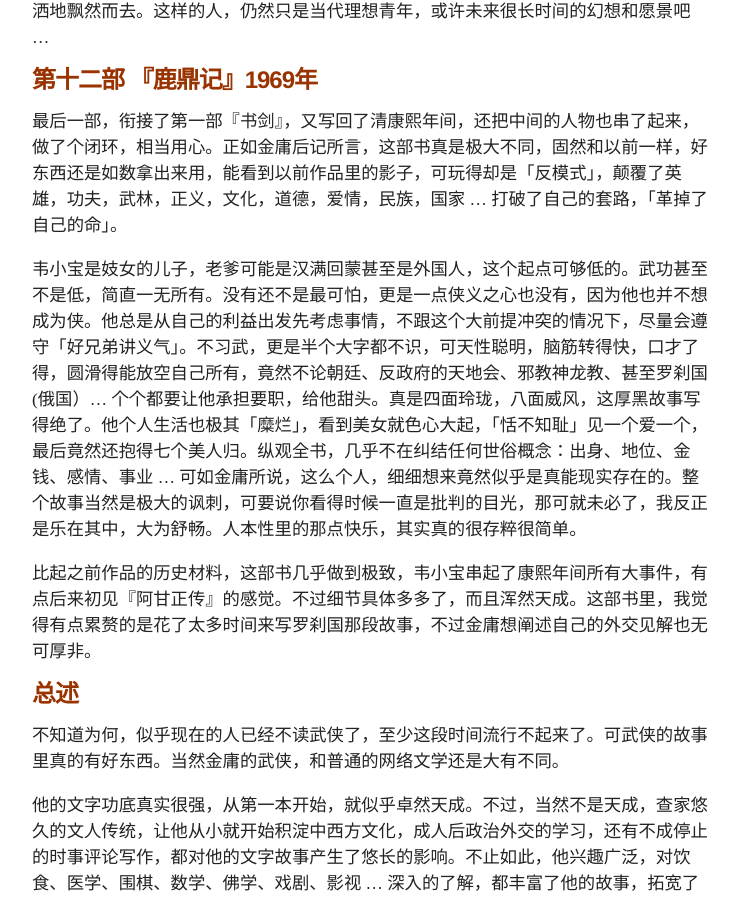
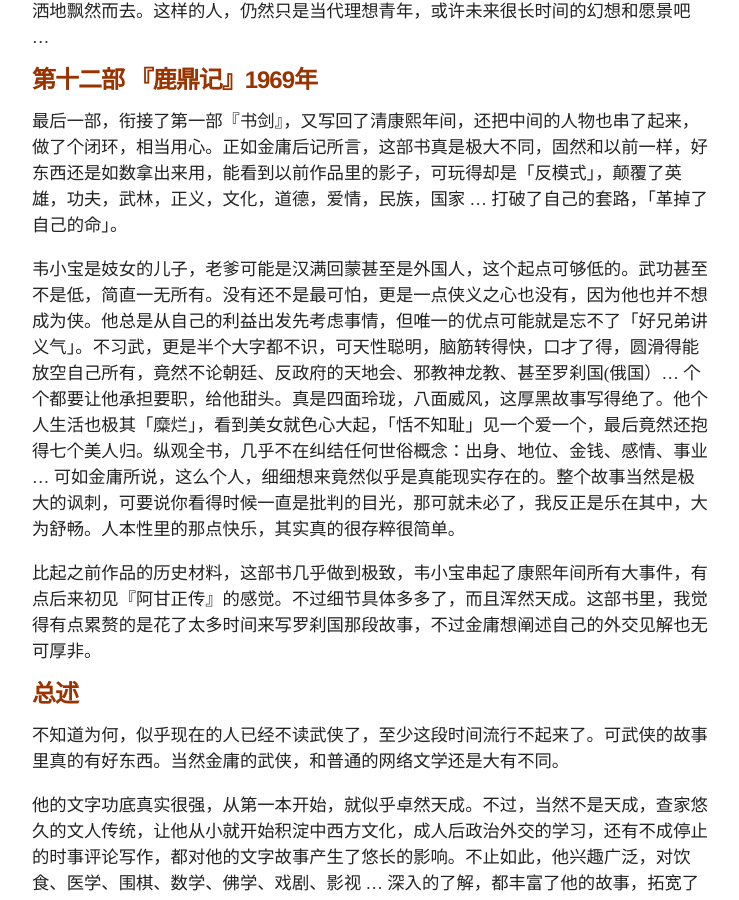
Before and after one commit to villim/villim.github.io, a Jekyll site: the page built from _posts/2020-05-14-reread-jingyong.md, in a window 1280 px wide and 900 px high, scrolled down 4316 px. Shown: the whole window, without its empty margins (143-882 px from the left). Built offline with Jekyll 4.4.1, drawn with Linux system fonts in a browser that asks for light colours.

Commit message:
update post

```diff
--- a/_posts/2020-05-14-reread-jingyong.md
+++ b/_posts/2020-05-14-reread-jingyong.md
@@ -94,7 +94,7 @@ layout: post
 
 最后一部，衔接了第一部『书剑』，又写回了清康熙年间，还把中间的人物也串了起来，做了个闭环，相当用心。正如金庸后记所言，这部书真是极大不同，固然和以前一样，好东西还是如数拿出来用，能看到以前作品里的影子，可玩得却是「反模式」，颠覆了英雄，功夫，武林，正义，文化，道德，爱情，民族，国家 ... 打破了自己的套路，「革掉了自己的命」。
 
-韦小宝是妓女的儿子，老爹可能是汉满回蒙甚至是外国人，这个起点可够低的。武功甚至不是低，简直一无所有。没有还不是最可怕，更是一点侠义之心也没有，因为他也并不想成为侠。他总是从自己的利益出发先考虑事情，不跟这个大前提冲突的情况下，尽量会遵守「好兄弟讲义气」。不习武，更是半个大字都不识，可天性聪明，脑筋转得快，口才了得，圆滑得能放空自己所有，竟然不论朝廷、反政府的天地会、邪教神龙教、甚至罗刹国(俄国）... 个个都要让他承担要职，给他甜头。真是四面玲珑，八面威风，这厚黑故事写得绝了。他个人生活也极其「糜烂」，看到美女就色心大起，「恬不知耻」见一个爱一个，最后竟然还抱得七个美人归。纵观全书，几乎不在纠结任何世俗概念：出身、地位、金钱、感情、事业 ... 可如金庸所说，这么个人，细细想来竟然似乎是真能现实存在的。整个故事当然是极大的讽刺，可要说你看得时候一直是批判的目光，那可就未必了，我反正是乐在其中，大为舒畅。人本性里的那点快乐，其实真的很存粹很简单。
+韦小宝是妓女的儿子，老爹可能是汉满回蒙甚至是外国人，这个起点可够低的。武功甚至不是低，简直一无所有。没有还不是最可怕，更是一点侠义之心也没有，因为他也并不想成为侠。他总是从自己的利益出发先考虑事情，但唯一的优点可能就是忘不了「好兄弟讲义气」。不习武，更是半个大字都不识，可天性聪明，脑筋转得快，口才了得，圆滑得能放空自己所有，竟然不论朝廷、反政府的天地会、邪教神龙教、甚至罗刹国(俄国）... 个个都要让他承担要职，给他甜头。真是四面玲珑，八面威风，这厚黑故事写得绝了。他个人生活也极其「糜烂」，看到美女就色心大起，「恬不知耻」见一个爱一个，最后竟然还抱得七个美人归。纵观全书，几乎不在纠结任何世俗概念：出身、地位、金钱、感情、事业 ... 可如金庸所说，这么个人，细细想来竟然似乎是真能现实存在的。整个故事当然是极大的讽刺，可要说你看得时候一直是批判的目光，那可就未必了，我反正是乐在其中，大为舒畅。人本性里的那点快乐，其实真的很存粹很简单。
 
 比起之前作品的历史材料，这部书几乎做到极致，韦小宝串起了康熙年间所有大事件，有点后来初见『阿甘正传』的感觉。不过细节具体多多了，而且浑然天成。这部书里，我觉得有点累赘的是花了太多时间来写罗刹国那段故事，不过金庸想阐述自己的外交见解也无可厚非。
 
```
